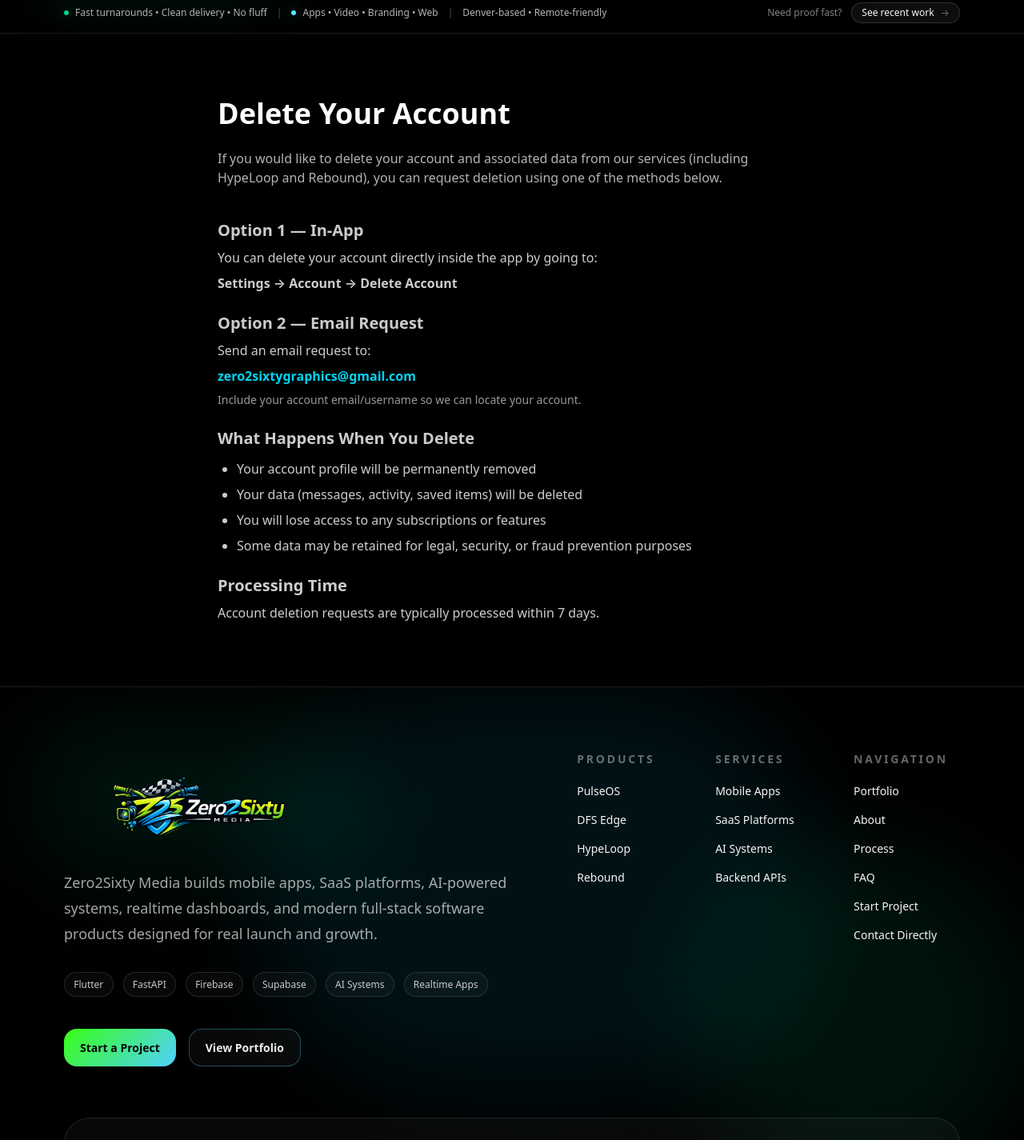
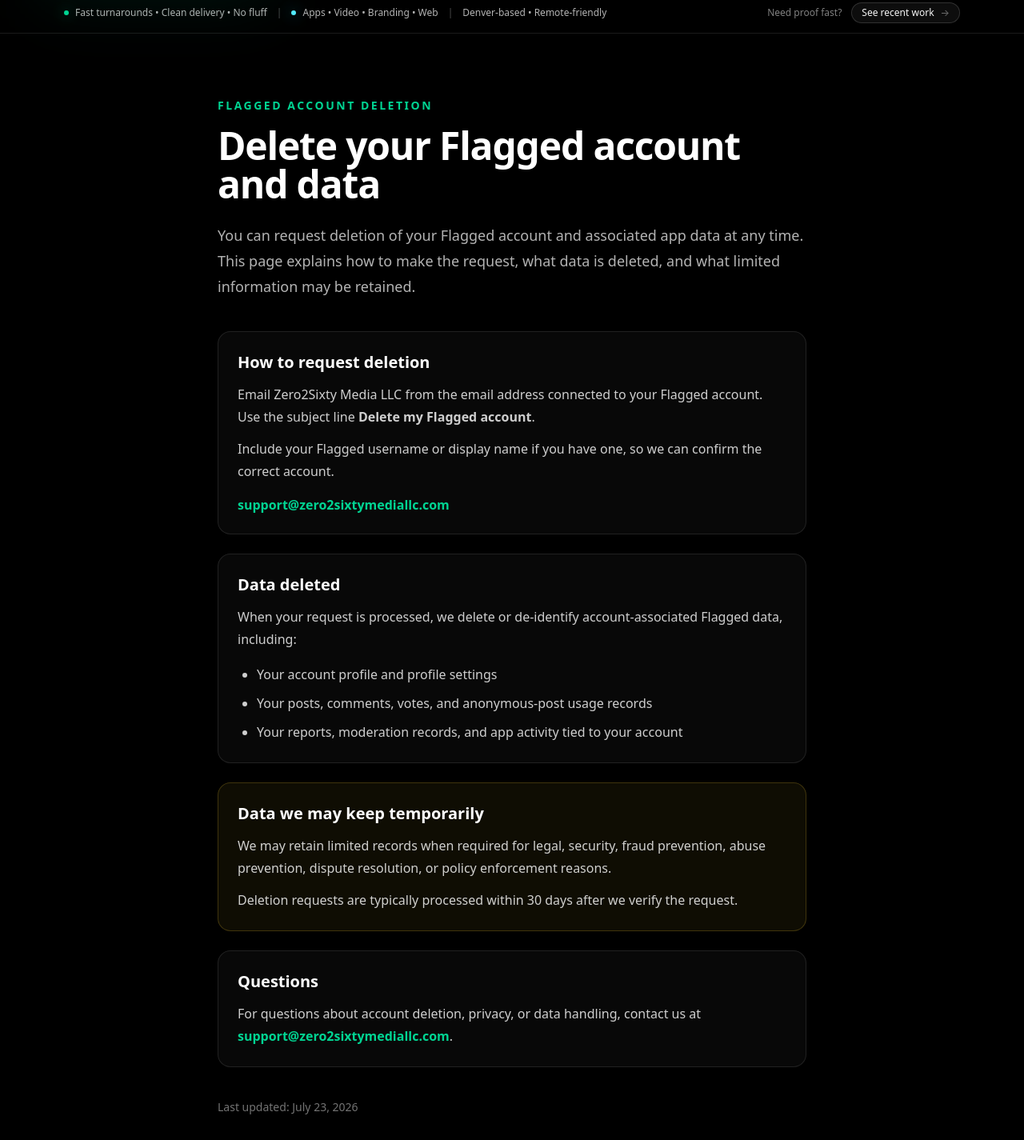
Before and after one commit to TSwizzl3/zero2sixty-site, a Next.js app: page /delete-account in a window 1280 px wide. Shown: the part 120-1545 px from the top of the page at 80% size. Built offline with nearby package versions, Linux system fonts and the light colour scheme; no server answers.

Commit message:
Update Flagged account deletion page

```diff
--- a/src/app/delete-account/page.tsx
+++ b/src/app/delete-account/page.tsx
@@ -1,56 +1,89 @@
+import type { Metadata } from "next";
+
+export const metadata: Metadata = {
+  title: "Delete Your Flagged Account | Zero2Sixty Media",
+  description:
+    "Request deletion of your Flagged account and associated app data from Zero2Sixty Media LLC.",
+};
+
 export default function DeleteAccountPage() {
   return (
     <main className="min-h-screen bg-black text-white">
       <section className="mx-auto max-w-3xl px-4 py-20">
-        <h1 className="text-4xl font-bold">Delete Your Account</h1>
+        <p className="text-sm font-semibold uppercase tracking-[0.18em] text-emerald-400">
+          Flagged account deletion
+        </p>
+        <h1 className="mt-4 text-4xl font-bold tracking-tight sm:text-5xl">
+          Delete your Flagged account and data
+        </h1>
 
-        <p className="mt-6 text-white/70">
-          If you would like to delete your account and associated data from our
-          services (including HypeLoop and Rebound), you can request deletion
-          using one of the methods below.
+        <p className="mt-6 text-lg leading-8 text-white/70">
+          You can request deletion of your Flagged account and associated app
+          data at any time. This page explains how to make the request, what
+          data is deleted, and what limited information may be retained.
         </p>
 
         <div className="mt-10 space-y-6 text-white/80">
-          <div>
-            <h2 className="text-xl font-semibold">Option 1 — In-App</h2>
-            <p className="mt-2">
-              You can delete your account directly inside the app by going to:
+          <section className="rounded-2xl border border-white/10 bg-white/[0.03] p-6">
+            <h2 className="text-xl font-semibold text-white">
+              How to request deletion
+            </h2>
+            <p className="mt-3 leading-7">
+              Email Zero2Sixty Media LLC from the email address connected to
+              your Flagged account. Use the subject line{" "}
+              <strong>Delete my Flagged account</strong>.
             </p>
-            <p className="mt-2 font-semibold">
-              Settings → Account → Delete Account
+            <p className="mt-3 leading-7">
+              Include your Flagged username or display name if you have one, so
+              we can confirm the correct account.
             </p>
-          </div>
+            <p className="mt-4 break-words font-semibold text-emerald-400">
+              support@zero2sixtymediallc.com
+            </p>
+          </section>
 
-          <div>
-            <h2 className="text-xl font-semibold">Option 2 — Email Request</h2>
-            <p className="mt-2">
-              Send an email request to:
+          <section className="rounded-2xl border border-white/10 bg-white/[0.03] p-6">
+            <h2 className="text-xl font-semibold text-white">Data deleted</h2>
+            <p className="mt-3 leading-7">
+              When your request is processed, we delete or de-identify
+              account-associated Flagged data, including:
             </p>
-            <p className="mt-2 font-semibold text-cyan-400">
-              zero2sixtygraphics@gmail.com
+            <ul className="mt-4 list-disc space-y-2 pl-6 leading-7">
+              <li>Your account profile and profile settings</li>
+              <li>Your posts, comments, votes, and anonymous-post usage records</li>
+              <li>Your reports, moderation records, and app activity tied to your account</li>
+            </ul>
+          </section>
+
+          <section className="rounded-2xl border border-amber-300/20 bg-amber-300/[0.06] p-6">
+            <h2 className="text-xl font-semibold text-white">
+              Data we may keep temporarily
+            </h2>
+            <p className="mt-3 leading-7">
+              We may retain limited records when required for legal, security,
+              fraud prevention, abuse prevention, dispute resolution, or policy
+              enforcement reasons.
             </p>
-            <p className="mt-2 text-sm text-white/60">
-              Include your account email/username so we can locate your account.
+            <p className="mt-3 leading-7">
+              Deletion requests are typically processed within 30 days after we
+              verify the request.
             </p>
-          </div>
+          </section>
 
-          <div>
-            <h2 className="text-xl font-semibold">What Happens When You Delete</h2>
-            <ul className="mt-3 list-disc pl-6 space-y-2">
-              <li>Your account profile will be permanently removed</li>
-              <li>Your data (messages, activity, saved items) will be deleted</li>
-              <li>You will lose access to any subscriptions or features</li>
-              <li>Some data may be retained for legal, security, or fraud prevention purposes</li>
-            </ul>
-          </div>
+          <section className="rounded-2xl border border-white/10 bg-white/[0.03] p-6">
+            <h2 className="text-xl font-semibold text-white">Questions</h2>
+            <p className="mt-3 leading-7">
+              For questions about account deletion, privacy, or data handling,
+              contact us at{" "}
+              <span className="break-words font-semibold text-emerald-400">
+                support@zero2sixtymediallc.com
+              </span>
+              .
+            </p>
+          </section>
+        </div>
 
-          <div>
-            <h2 className="text-xl font-semibold">Processing Time</h2>
-            <p className="mt-2">
-              Account deletion requests are typically processed within 7 days.
-            </p>
-          </div>
-        </div>
+        <p className="mt-10 text-sm text-white/45">Last updated: July 23, 2026</p>
       </section>
     </main>
   );
```
